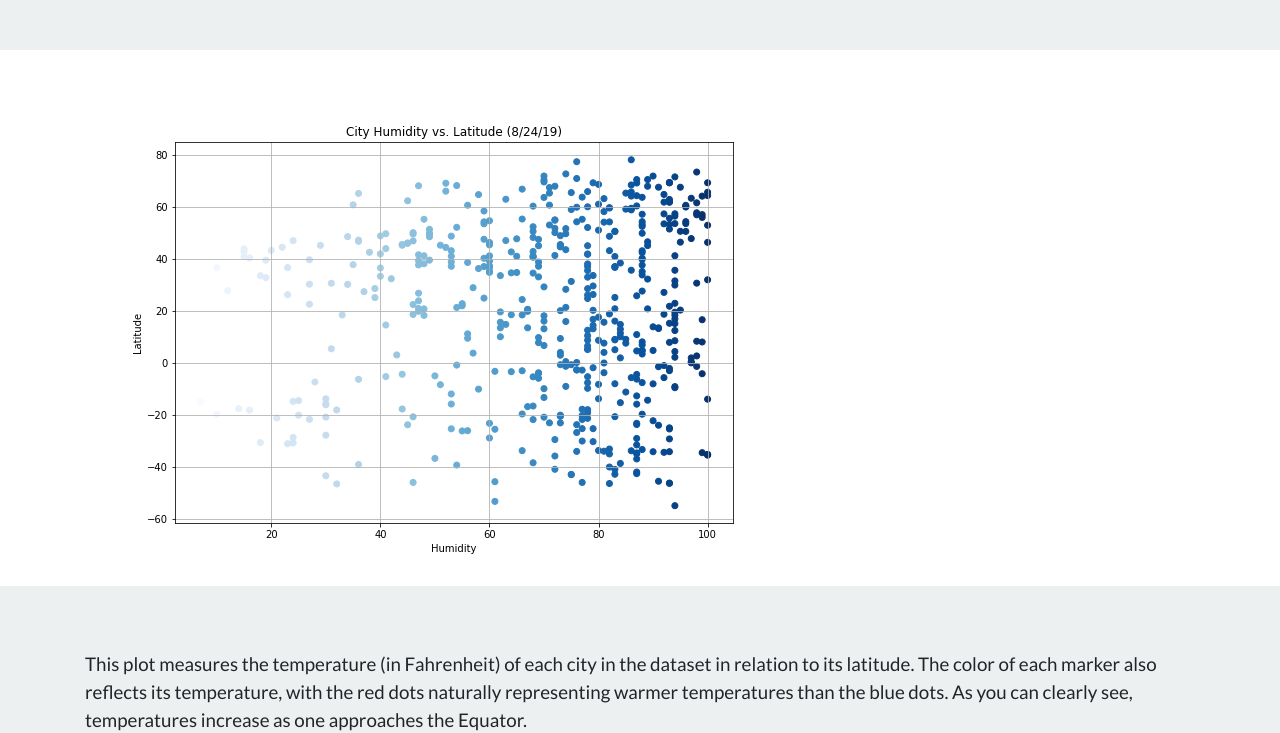
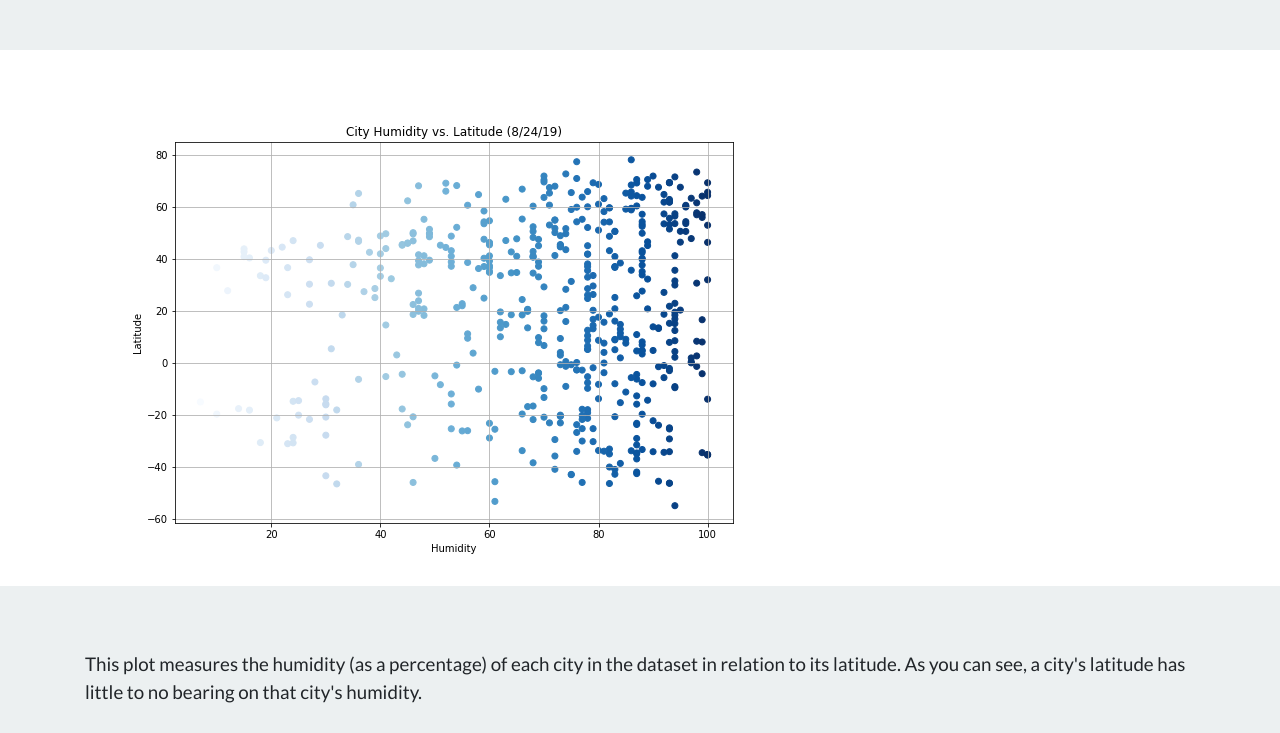
Before and after one commit to hkuffel/web-design-challenge, a plain HTML site: page humid.html in a window 1280 px wide. Shown: the part 224-957 px from the top of the page. Drawn offline with nearby package versions, Linux system fonts and the light colour scheme.

Commit message:
added descriptions to plot pages

```diff
--- a/humid.html
+++ b/humid.html
@@ -51,10 +51,9 @@
         </div>
         <div class="jumbotron jumbotron-fluid">
             <div class="container">
-                <p class="lead">This plot measures the temperature (in Fahrenheit) of each city in the dataset
-                    in relation to its latitude. The color of each marker also reflects its temperature, with the
-                    red dots naturally representing warmer temperatures than the blue dots. As you can clearly see,
-                    temperatures increase as one approaches the Equator.
+                <p class="lead">This plot measures the humidity (as a percentage) of each city in the dataset
+                    in relation to its latitude. As you can see, a city's latitude has little to no bearing
+                    on that city's humidity.
                 </p>
             </div>
         </div>
```
Also changed, not shown: cloud.html (+3 -4 lines), wind.html (+3 -4 lines).
